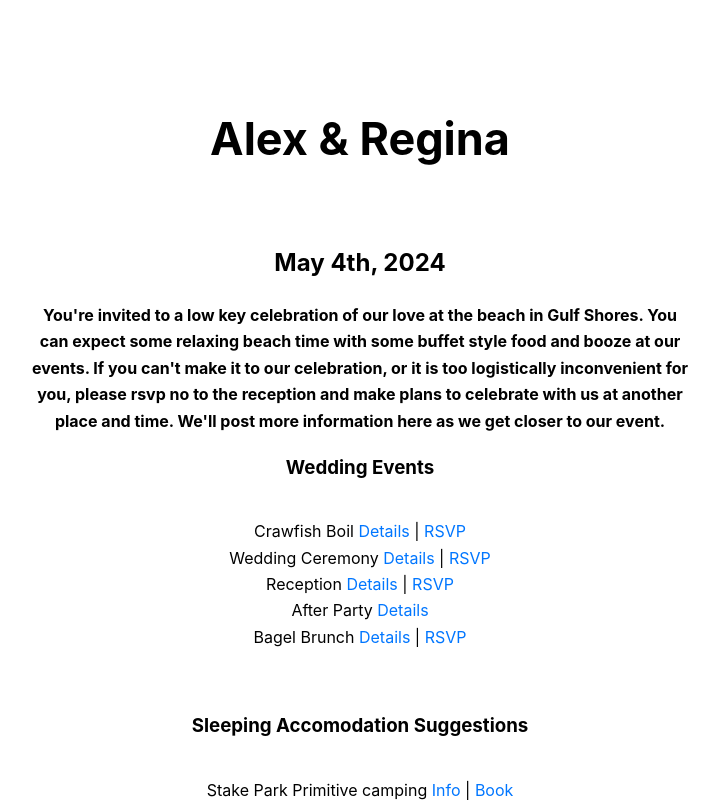
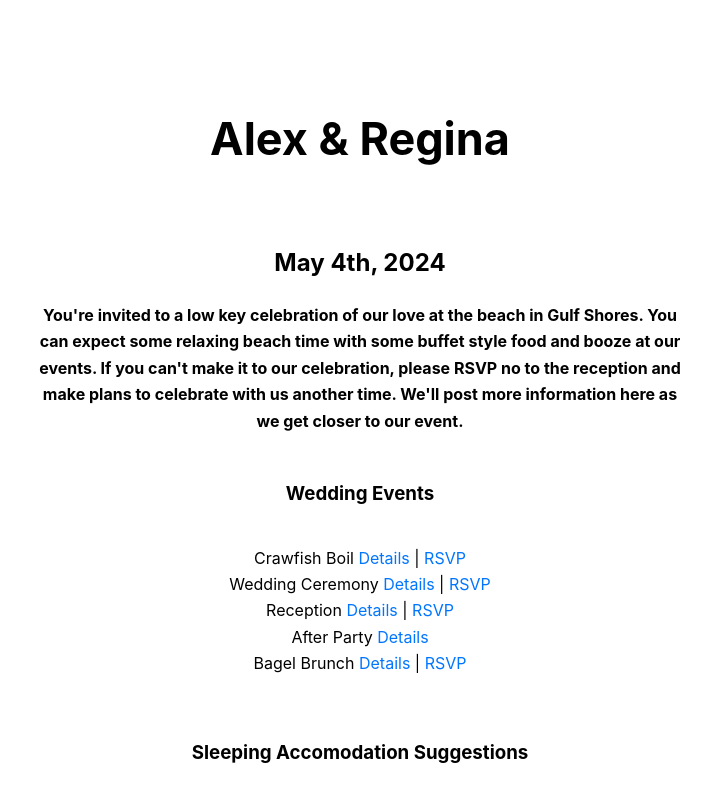
Before and after one commit to Human-Coop/create-react-app, a React (Create React App) app: page / in a window 1280 px wide. Shown: the top 802 px of the page, without its empty margins (280-999 px from the left). Built offline with nearby package versions, Linux system fonts and the light colour scheme; no server answers.

Commit message:
update general info

```diff
--- a/src/App.js
+++ b/src/App.js
@@ -219,10 +219,10 @@ function App() {
       <h4>
         You're invited to a low key celebration of our love at the beach in Gulf Shores.
         You can expect some relaxing beach time with some buffet style food and booze at our events.
-        If you can't make it to our celebration, or it is too logistically inconvenient for you,
-        please rsvp no to the reception and make plans to celebrate with us at another place and time.
-        We'll post more information here as we get closer to our event.
+        If you can't make it to our celebration, please RSVP no to the reception and make plans
+        to celebrate with us another time. We'll post more information here as we get closer to our event.
       </h4>
+      <br></br>
       <h3>
         Wedding Events
       </h3>
```
